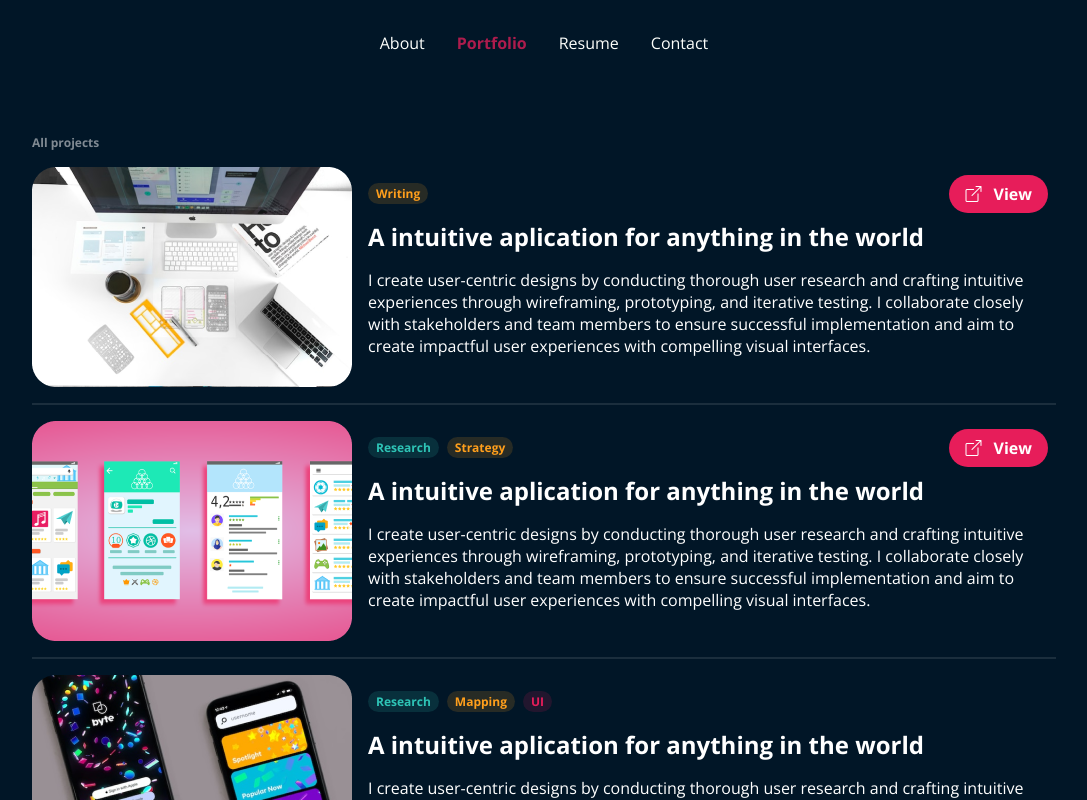
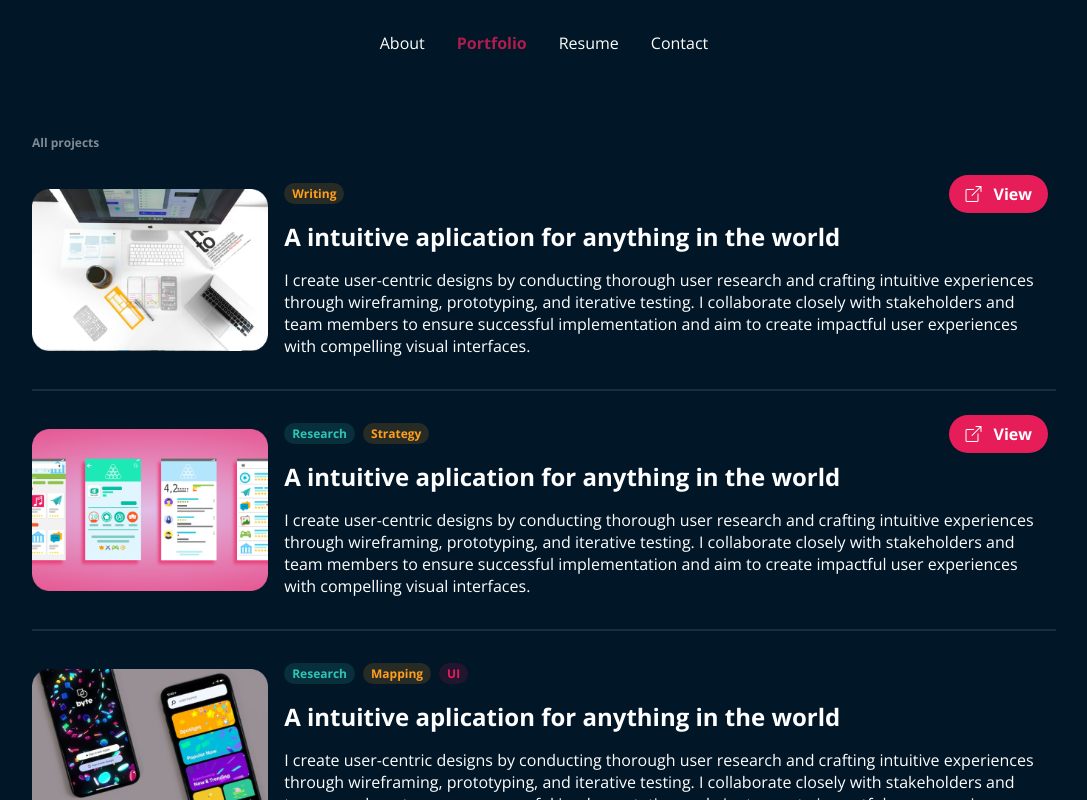
Before and after one commit to paulobressan/portfolio, a Nuxt app: page /portfolio in a window 1280 px wide. Shown: the top 800 px of the page, without its empty margins (96-1183 px from the left). Built offline with nearby package versions, Linux system fonts and the light colour scheme.

Commit message:
feat(cardPortfolio): added image zoom

```diff
--- a/components/CardPortfolio.vue
+++ b/components/CardPortfolio.vue
@@ -65,10 +65,20 @@ defineProps<Props>();
   display: flex;
   align-items: center;
 }
-.card__image img {
+.card__image {
   width: 320px;
+  height: auto;
+  overflow: hidden;
   border-radius: 18px;
 }
+.card__image img {
+  width: 100%;
+  transition: all 0.3s ease-in-out;
+}
+.card__image img:hover {
+  transform: scale(1.2);
+}
+
 .card__content {
   position: relative;
   padding: 16px;
@@ -113,8 +123,6 @@ defineProps<Props>();
 
   .card__image {
     margin-bottom: 16px;
-  }
-  .card__image img {
     width: 100%;
   }
 
```
